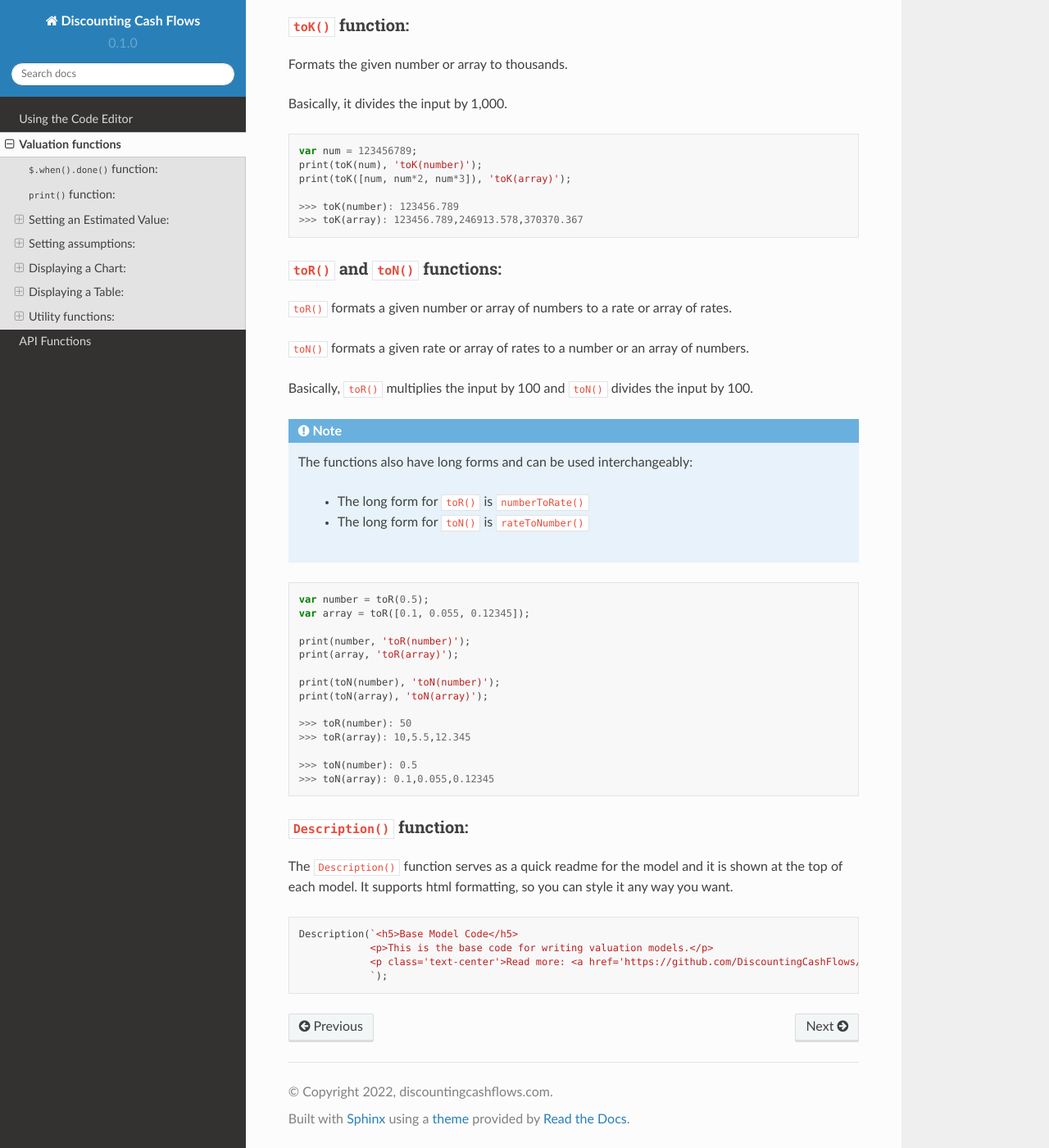
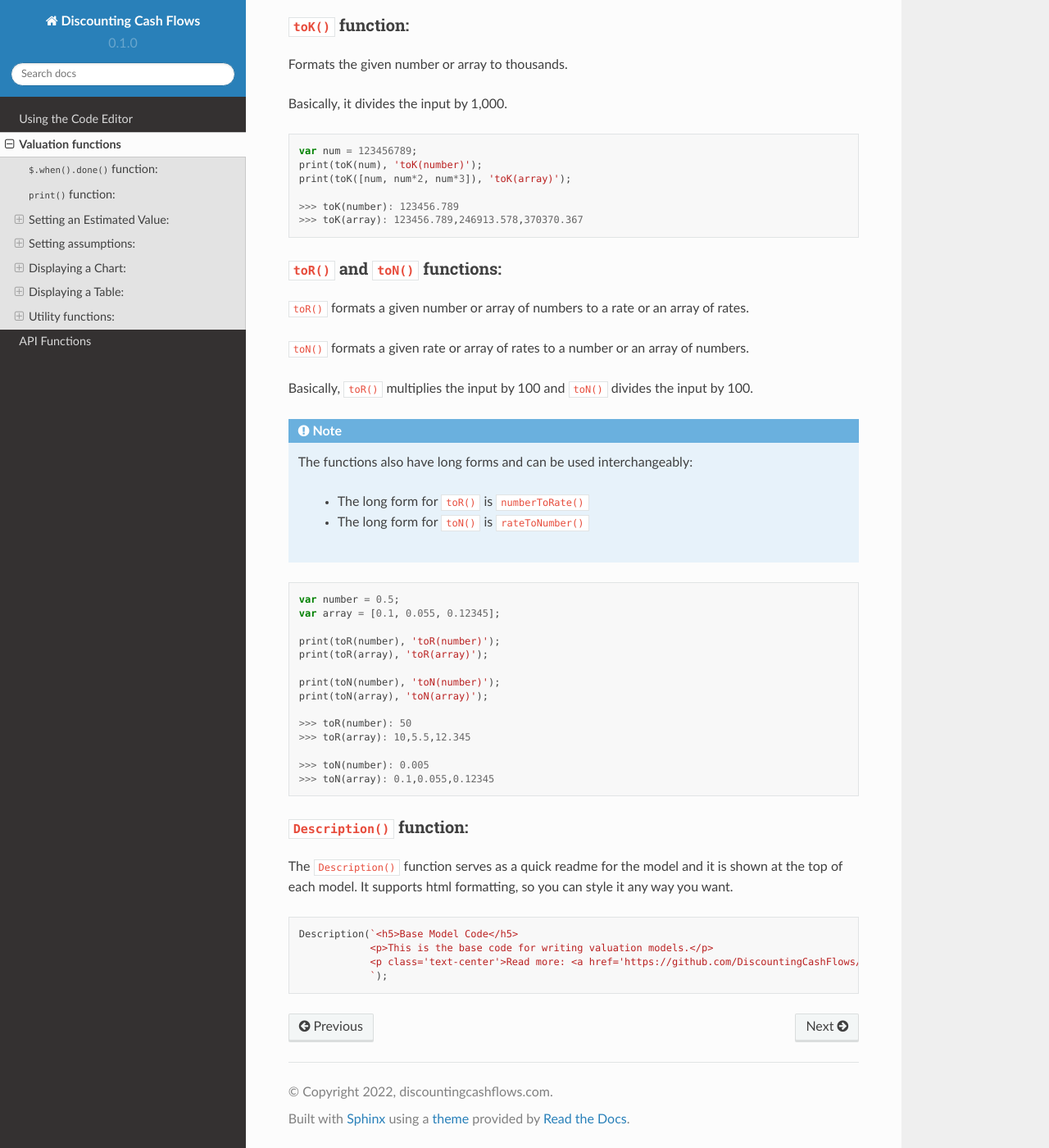
Before and after one commit to DiscountingCashFlows/readthedocs, a Sphinx documentation site: the page built from docs/source/functions.rst, in a window 1280 px wide and 1400 px high, scrolled down 14991 px. Shown: the whole window at 82% size. Built offline with Sphinx 7.4.7 and the Read the Docs theme 2.0.0, drawn with Linux system fonts in a browser that asks for light colours.

Commit message:
Update functions.rst

```diff
--- a/docs/source/functions.rst
+++ b/docs/source/functions.rst
@@ -741,7 +741,7 @@ Basically, it divides the input by 1,000.
 ``toR()`` and ``toN()`` functions:
 *********************************
 
-``toR()`` formats a given number or array of numbers to a rate or array of rates.
+``toR()`` formats a given number or array of numbers to a rate or an array of rates.
 
 ``toN()`` formats a given rate or array of rates to a number or an array of numbers.
 
@@ -757,11 +757,11 @@ Basically, ``toR()`` multiplies the input by 100 and ``toN()`` divides the input
 
 .. code-block:: javascript
 
-   var number = toR(0.5);
-   var array = toR([0.1, 0.055, 0.12345]);
+   var number = 0.5;
+   var array = [0.1, 0.055, 0.12345];
 
-   print(number, 'toR(number)');
-   print(array, 'toR(array)');
+   print(toR(number), 'toR(number)');
+   print(toR(array), 'toR(array)');
 
    print(toN(number), 'toN(number)');
    print(toN(array), 'toN(array)');
@@ -769,8 +769,9 @@ Basically, ``toR()`` multiplies the input by 100 and ``toN()`` divides the input
    >>> toR(number): 50
    >>> toR(array): 10,5.5,12.345
 
-   >>> toN(number): 0.5
+   >>> toN(number): 0.005
    >>> toN(array): 0.1,0.055,0.12345
+
 
 
 ``Description()`` function:
```
